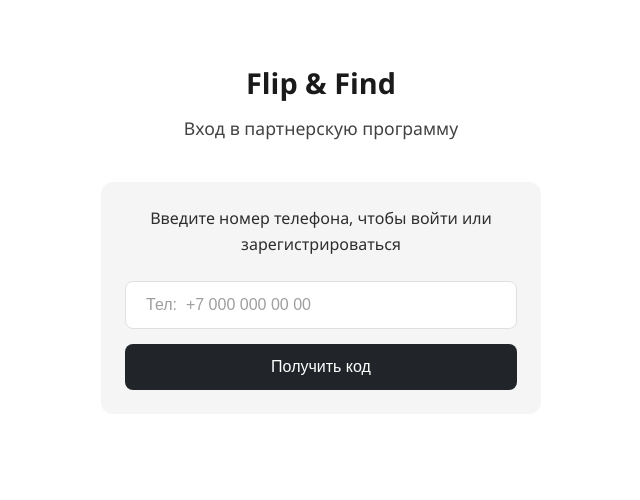
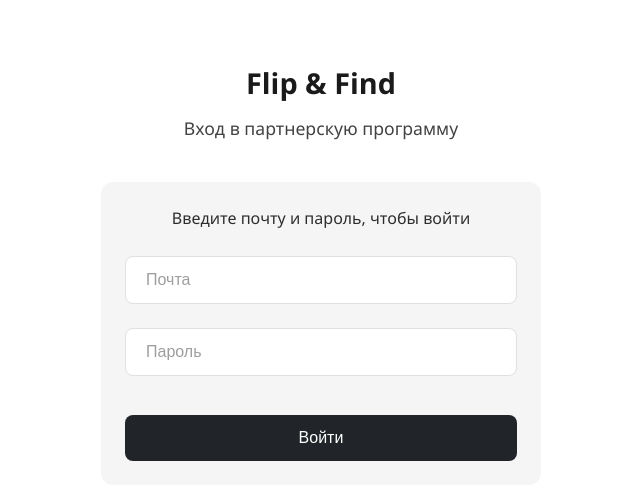
Before and after one commit to ruthen1um/flipandfind, a Django app: template app/store/templates/seller/login.html in a window 1280 px wide. Shown: the top 500 px of the page, without its empty margins (319-959 px from the left). Run offline with Django 5.2, Linux system fonts and the light colour scheme; the template is opened without the code that fills it, so the values that code supplies are empty.

Commit message:
set up authentication in seller site

```diff
--- a/app/store/models/user.py
+++ b/app/store/models/user.py
@@ -5,6 +5,9 @@ from django.core.validators import MinValueValidator, MaxValueValidator
 
 
 class User(AbstractUser):
+    REQUIRED_FIELDS = []
+    USERNAME_FIELD = 'email'
+
     class Role(models.TextChoices):
         BUYER = 'BUYER', 'Buyer'
         SELLER = 'SELLER', 'Seller'
@@ -14,6 +17,8 @@ class User(AbstractUser):
         choices=Role.choices,
         default=Role.BUYER
     )
+
+    email = models.EmailField(unique=True)
 
     first_name = models.CharField(max_length=30)
     last_name = models.CharField(max_length=30)
--- a/app/store/static/seller/css/login.css
+++ b/app/store/static/seller/css/login.css
@@ -55,7 +55,8 @@
   margin-bottom: 0; /* Убираем старый отступ */
 }
 
-.login-form__phone-input {
+.login-form__password-input,
+.login-form__email-input {
   width: 100%;
   padding: 14px 20px;
   font-size: 1rem;
@@ -64,13 +65,15 @@
   transition: border-color 0.3s ease;
 }
 
-.login-form__phone-input:focus {
+.login-form__password-input:focus,
+.login-form__email-input:focus {
   border-color: #007bff;
   outline: none;
   padding-left: 20px;
 }
 
-.login-form__phone-input::placeholder {
+.login-form__password-input::placeholder,
+.login-form__email-input::placeholder {
   color: #9e9e9e;
 
 }
--- a/app/store/templates/seller/_header.html
+++ b/app/store/templates/seller/_header.html
@@ -11,6 +11,6 @@
   <a href="#" class="nav__link">Финансы</a>
   <a href="#" class="nav__link">Аналитика</a>
   <a href="#" class="nav__link">Реклама</a>
-  <a href="#" class="nav__link">Маркетинг</a>
   <a href="{% url 'store_seller:reviews' %}" class="nav__link">Отзывы</a>
+  <a href="{% url 'store_seller:logout' %}" class="nav__link">Выйти</a>
 </nav>
--- a/app/store/templates/seller/login.html
+++ b/app/store/templates/seller/login.html
@@ -2,12 +2,12 @@
 <!DOCTYPE html>
 <html lang="ru">
 <head>
-    <meta charset="UTF-8">
-    <meta name="viewport" content="width=device-width, initial-scale=1.0">
+  <meta charset="UTF-8" />
+  <meta name="viewport" content="width=device-width, initial-scale=1.0" />
   <title>Flip & Find</title>
-    <link rel="icon" href="{% static 'favicon.png' %}" type="image/png">
-    <link rel="stylesheet" href="{% static 'seller/css/main.css' %}">
-    <link rel="stylesheet" href="{% static 'seller/css/login.css' %}">
+  <link rel="icon" href="{% static 'favicon.png' %}" type="image/png" />
+  <link rel="stylesheet" href="{% static 'seller/css/main.css' %}" />
+  <link rel="stylesheet" href="{% static 'seller/css/login.css' %}" />
 </head>
 <body class="login-page">
   <div class="login-container">
@@ -15,13 +15,37 @@
     <p class="login-container__subtitle">Вход в партнерскую программу</p>
 
     <div class="login-form">
-        <p class="login-form__description">Введите номер телефона, чтобы войти или зарегистрироваться</p>
+      <p class="login-form__description">Введите почту и пароль, чтобы войти</p>
 
-        <form class="login-form__form" action="#" method="post">
+      <form class="login-form__form" method="post">
+        {% csrf_token %}
+
         <div class="login-form__input-group">
-            <input type="tel" class="login-form__phone-input" id="phone" name="phone" placeholder="Тел:  +7 000 000 00 00" required>
-            <button type="submit" class="login-form__submit-btn">Получить код</button>
+          <input
+            type="email"
+            id="email"
+            name="email"
+            class="login-form__email-input"
+            placeholder="Почта"
+            required
+          />
+        </div>
+        <div class="login-form__input-group">
+          <input
+            type="password"
+            id="password"
+            name="password"
+            class="login-form__password-input"
+            placeholder="Пароль"
+            required
+          />
+        </div>
+        <button type="submit" class="login-form__submit-btn">Войти</button>
       </form>
+
+      {% if error %}
+        <p class="login-form__error">{{ error }}</p>
+      {% endif %}
     </div>
   </div>
 </body>
--- a/app/store/urls/seller.py
+++ b/app/store/urls/seller.py
@@ -1,5 +1,4 @@
 from django.urls import path
-
 from store.views import seller
 
 app_name = "store_seller"
@@ -7,6 +6,7 @@ app_name = "store_seller"
 urlpatterns = [
     path("start", seller.start, name="start"),
     path("login", seller.login, name="login"),
+    path("logout", seller.logout, name="logout"),
     path("dashboard", seller.dashboard, name="dashboard"),
     path("reviews", seller.reviews, name="reviews"),
 ]
```
Also changed, not shown: app/flipandfind/settings.py (+1 -14 lines), app/store/views/seller.py (+40 -6 lines). Lines whose indentation alone changed are shown as unchanged.
